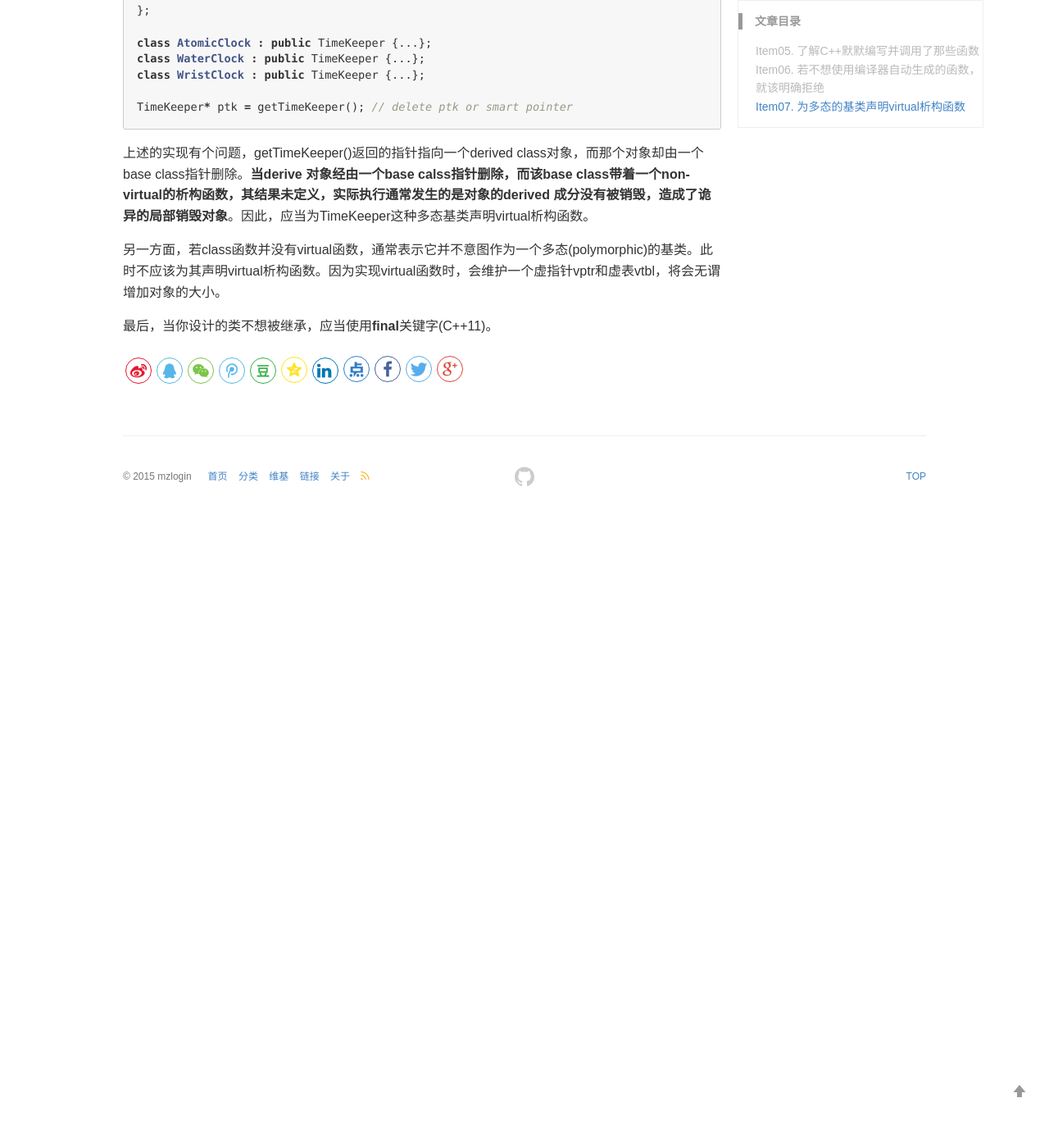
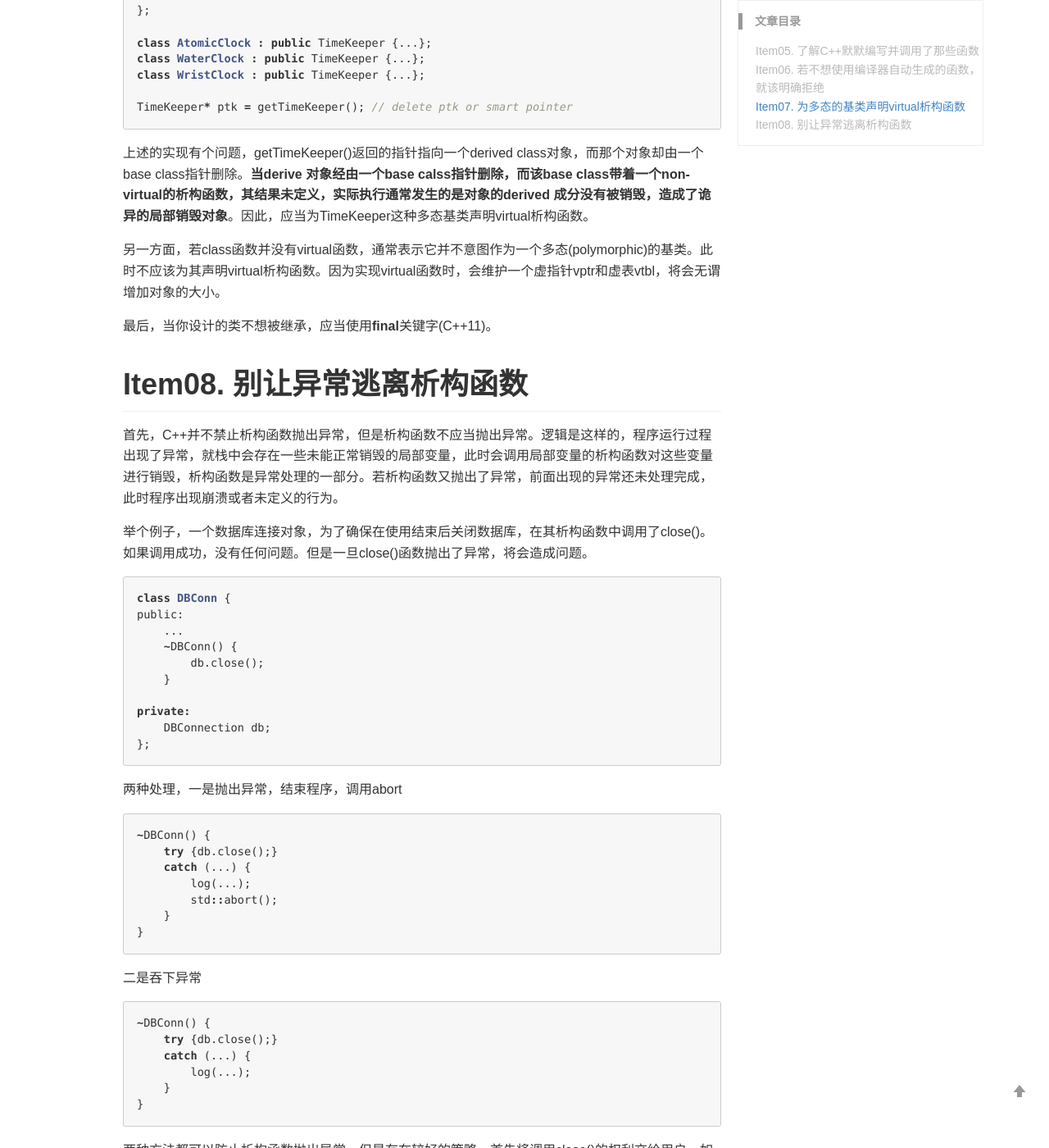
Before and after one commit to ShengfaZhu/ShengfaZhu.github.io, a Jekyll site: the page built from _posts/2019-06-25-constructors-deconstructors-and-assignment-operators.md, in a window 1280 px wide and 1400 px high, scrolled down 1880 px. Shown: the whole window at 82% size. Built offline with Jekyll 4.4.1, drawn with Linux system fonts in a browser that asks for light colours; comment, search, counter and statistics services are not loaded; before the commit the page ends 2510 px from its top, so only the background shows below that; some of the changed text lies outside the part shown.

Commit message:
new post

````diff
--- a/_posts/2019-06-25-constructors-deconstructors-and-assignment-operators.md
+++ b/_posts/2019-06-25-constructors-deconstructors-and-assignment-operators.md
@@ -81,3 +81,71 @@ TimeKeeper* ptk = getTimeKeeper(); // delete ptk or smart pointer
 另一方面，若class函数并没有virtual函数，通常表示它并不意图作为一个多态(polymorphic)的基类。此时不应该为其声明virtual析构函数。因为实现virtual函数时，会维护一个虚指针vptr和虚表vtbl，将会无谓增加对象的大小。
 
 最后，当你设计的类不想被继承，应当使用**final**关键字(C++11)。
+
+# Item08. 别让异常逃离析构函数
+
+首先，C++并不禁止析构函数抛出异常，但是析构函数不应当抛出异常。逻辑是这样的，程序运行过程出现了异常，就栈中会存在一些未能正常销毁的局部变量，此时会调用局部变量的析构函数对这些变量进行销毁，析构函数是异常处理的一部分。若析构函数又抛出了异常，前面出现的异常还未处理完成，此时程序出现崩溃或者未定义的行为。
+
+举个例子，一个数据库连接对象，为了确保在使用结束后关闭数据库，在其析构函数中调用了close()。如果调用成功，没有任何问题。但是一旦close()函数抛出了异常，将会造成问题。
+
+```cpp
+class DBConn {
+public:
+    ...
+    ~DBConn() {
+        db.close();
+    }
+
+private:
+    DBConnection db;
+};
+```
+两种处理，一是抛出异常，结束程序，调用abort
+
+```cpp
+~DBConn() {
+    try {db.close();}
+    catch (...) {
+        log(...);
+        std::abort();
+    }
+}
+```
+二是吞下异常
+```cpp
+~DBConn() {
+    try {db.close();}
+    catch (...) {
+        log(...);
+    }
+}
+```
+两种方法都可以防止析构函数抛出异常，但是存在较好的策略。首先将调用close()的权利交给用户，如果用户没有使用这项权利，那么再执行上述两种策略之一。
+
+```cpp
+class DBConn {
+public:
+    ...
+    void close() {
+        db.close();
+        closed = true;
+    }
+    ~DBConn() {
+        if (!closed) {
+            try {
+                db.close();
+            }
+            catch(...) {
+                log(...);
+                std::abort() // or not
+            }
+        }
+    }
+
+private:
+    DBConnection db;
+    bool closed;
+};
+```
+
+> 《Effective C++》 是本好书.
````
Also changed, not shown: _posts/2019-06-25-effective-cpp-accustoming-yourself-to-cpp.md (+2 -0 lines).
